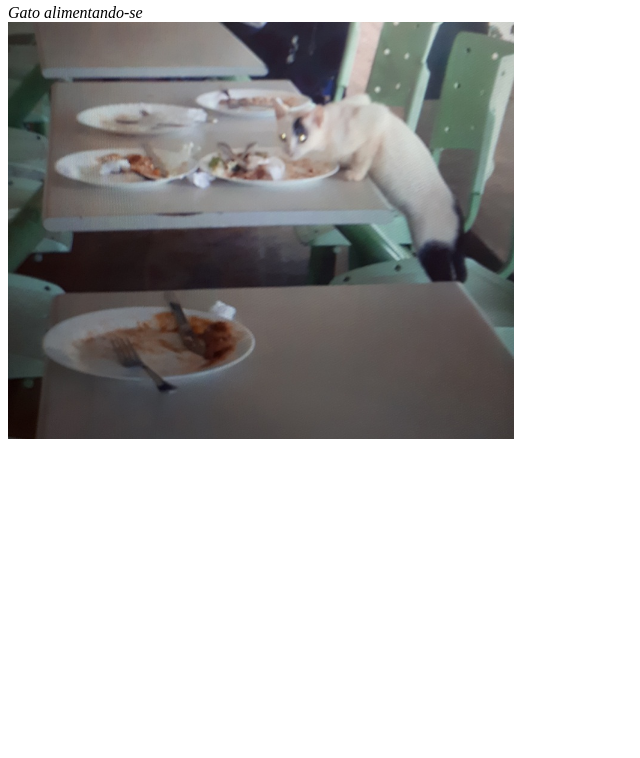
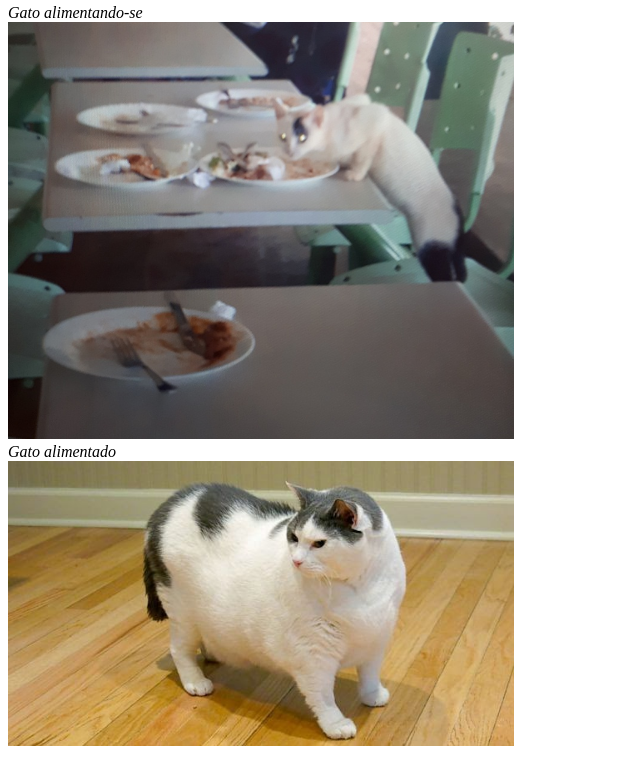
Before and after one commit to andrehenriquewq/minicursogit, a plain HTML site: page index.html in a window 1280 px wide. Shown: the part 449-1207 px from the top of the page, without its empty margins (0-640 px from the left). Before the commit the page ends 900 px from the top, so only its background shows below. Drawn offline with Linux system fonts and the light colour scheme.

Commit message:
adicionando gato gordo

```diff
--- a/index.html
+++ b/index.html
@@ -12,6 +12,8 @@
     <img src="image/01.jpg" width="40%"> <br>
     <em>Gato alimentando-se</em> <br>
     <img src="image/02.jpg" width="40%"> <br>
+    <em>Gato alimentado</em> <br>
+    <img src="image/03.jpg" width="40%"> <br>
 
 </body>
 </html>
```
